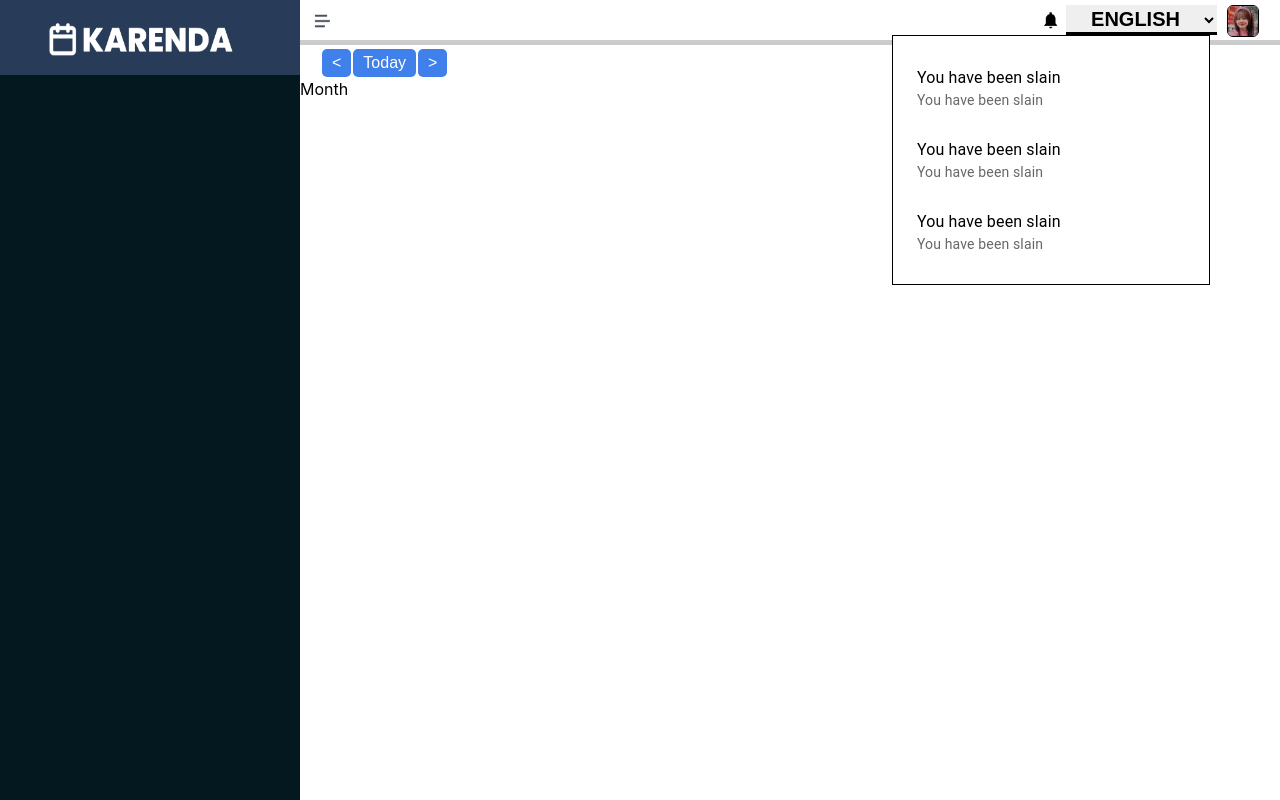
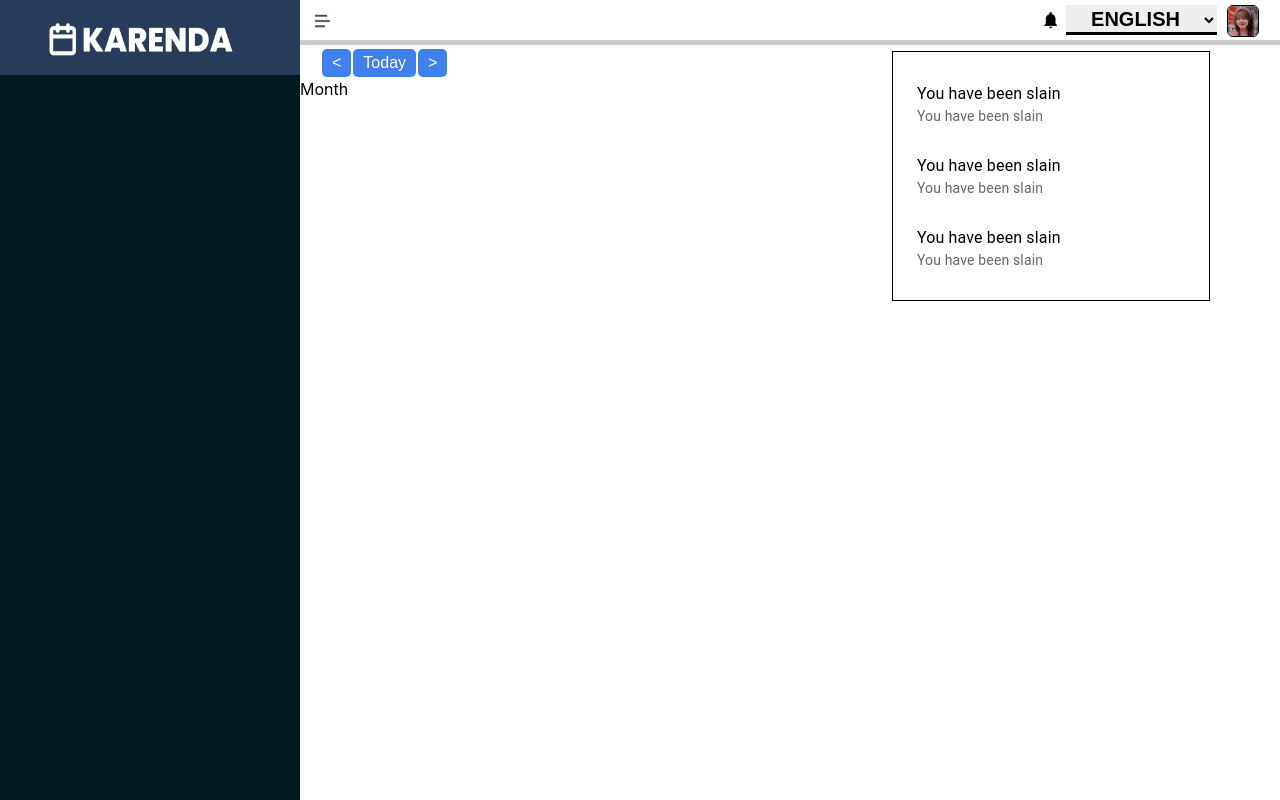
Before and after one commit to ThuKuRu/calendar, a React (Create React App) app: page / in a window 1280 px wide. Both pictures are taken after a click on the picture 1051 px from the left and 20 px from the top of the page. Built offline with nearby package versions, Linux system fonts and the light colour scheme.

Commit message:
Notification

```diff
--- a/src/containers/Notification/Notification.jsx
+++ b/src/containers/Notification/Notification.jsx
@@ -1,6 +1,6 @@
 import React from "react";
 import { Box } from "@mui/material";
-import { ListItemButton, ListItemText, ListItem, List } from "@mui/material";
+import { ListItemButton, ListItemText, List } from "@mui/material";
 
 const Notification = () => {
   const notiList = [
@@ -19,7 +19,7 @@ const Notification = () => {
   ];
 
   return (
-    <Box sx={{ border: 1, p: 1, bgcolor: "background.paper" }}>
+    <Box sx={{ border: 1, p: 1, bgcolor: "background.paper", mt: 2 }}>
       <List sx={{ width: 300, bgcolor: "background.paper" }}>
         {notiList.map((noti) => (
           <ListItemButton>
```
